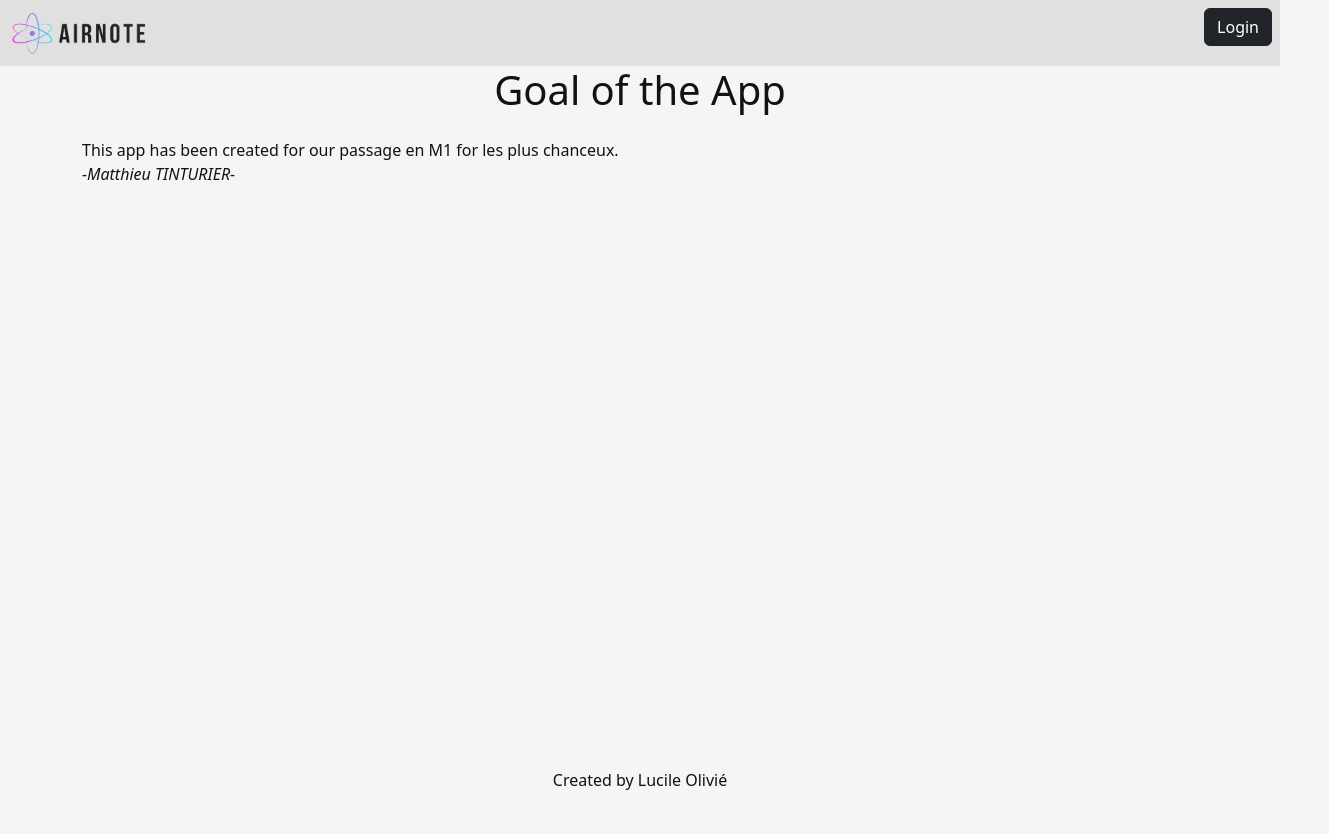
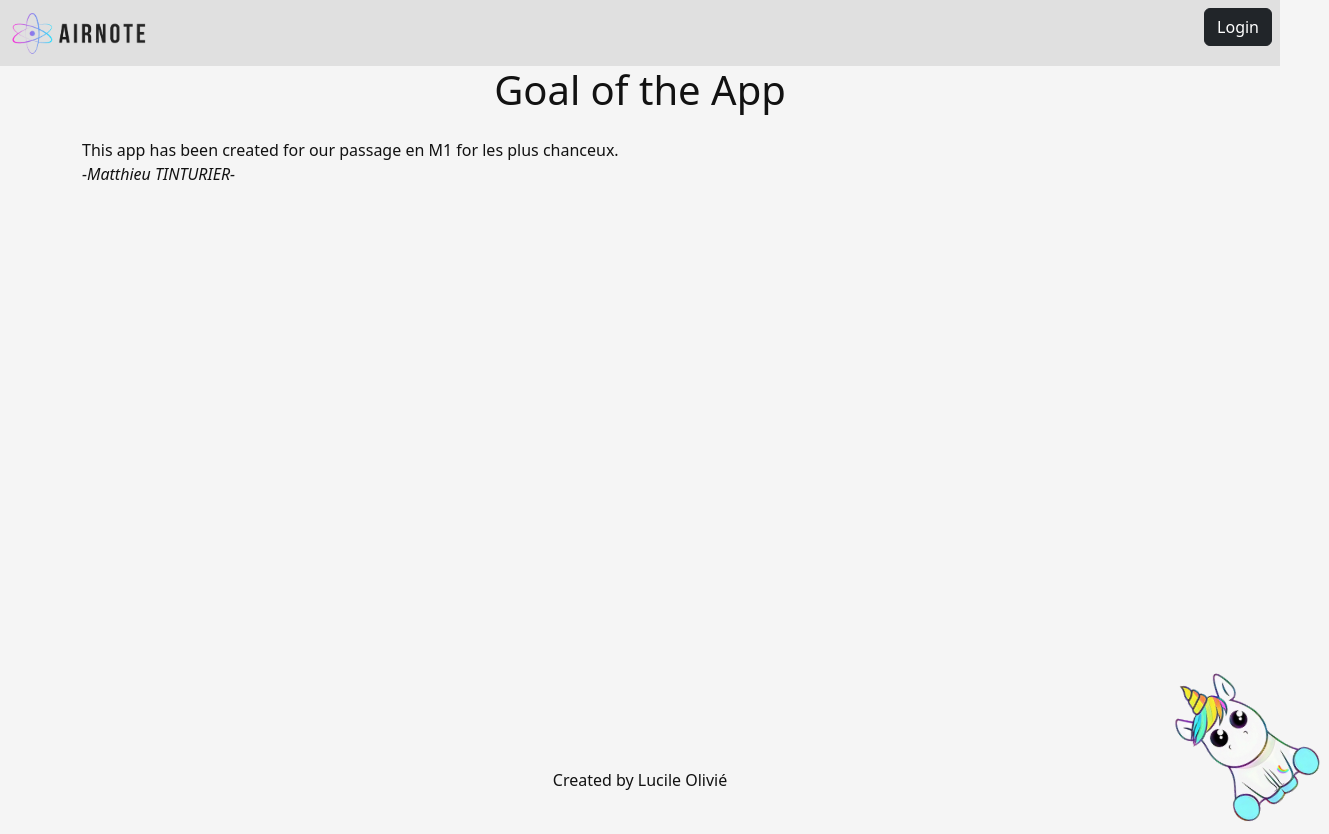
Before and after one commit to Neakio/Grades-sharing-Application, a React (Vite) app in the folder Frontend/: page / in a window 1280 px wide. Both pictures are taken after a click on the button "Logout". Shown: the whole page, 1329 px wide, since content can reach past the window. Before the commit the page ends 800 px from the top, so only its background shows below. Built offline with nearby package versions, Linux system fonts and the light colour scheme; no server answers.

Commit message:
unicorn :D

```diff
--- a/Frontend/src/assets/styles/styles.css
+++ b/Frontend/src/assets/styles/styles.css
@@ -1,11 +1,13 @@
-html, body {
+html,
+body {
     width: 100%;
     height: 100%;
---text-color-normal: #0a244d;
+    --text-color-normal: #0a244d;
     --text-color-light: #8cabd9;
     color: #121212 !important;
-    background:#F5F5F5 !important;
-    background-color: #F5F5F5 !important;}
+    background: #f5f5f5 !important;
+    background-color: #f5f5f5 !important;
+}
 
 .app {
     min-height: 100vh;
@@ -21,7 +23,7 @@ main {
 
 header {
     grid-area: header;
-    background-color: #E0E0E0;
+    background-color: #e0e0e0;
     padding: 0.5rem;
 }
 header.dark {
@@ -44,3 +46,12 @@ h1 {
     text-align: center;
     padding-bottom: 1rem;
 }
+
+.unicorn {
+    position: absolute;
+    transform: rotate(-40deg);
+    height: 20%;
+    width: 8%;
+    bottom: -20px;
+    right: -10px;
+}
--- a/Frontend/src/components/pages/Home.jsx
+++ b/Frontend/src/components/pages/Home.jsx
@@ -33,6 +33,7 @@ function Home({ isLoggedIn }) {
                 <Fragment>
                     <h1>Goal of the App</h1>
                     <p>This app has been created for our passage en M1 for les plus chanceux. <br /> <i>-Matthieu TINTURIER-</i></p>
+                    <img src="/unicorn.png" className="unicorn"></img>
                 </Fragment>
             )}
         </Fragment>
```
Also changed, not shown: Frontend/public/unicorn.png (added).
